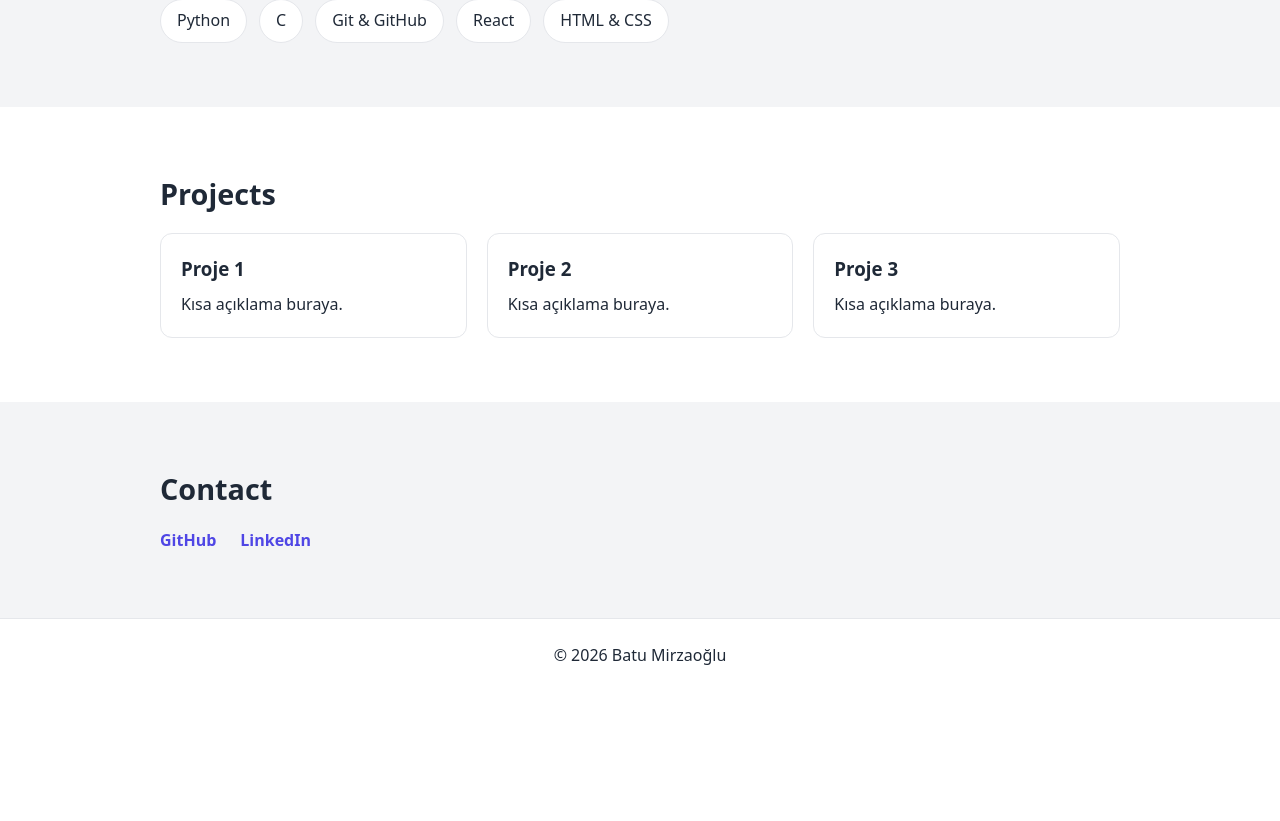
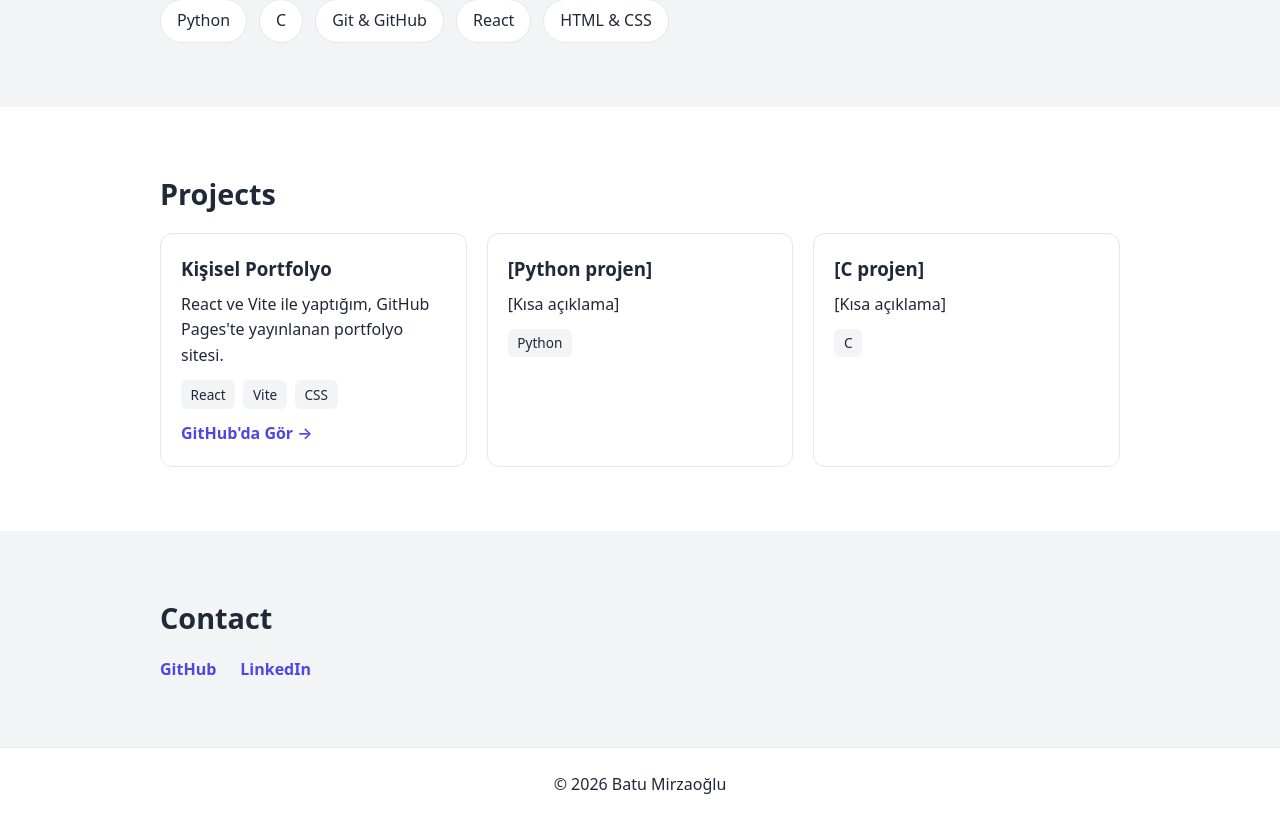
Before and after one commit to batumirzaoglu0/portfolio, a React (Vite) app: page / in a window 1280 px wide. Shown: the part 910-1731 px from the top of the page. Before the commit the page ends 1603 px from the top, so only its background shows below. Built offline with nearby package versions, Linux system fonts and the light colour scheme.

Commit message:
feat: add reusable project cards from data array

```diff
--- a/src/App.css
+++ b/src/App.css
@@ -32,3 +32,9 @@
 .contact-list { display: flex; gap: 1.5rem; }
 .contact-list a { color: var(--accent); font-weight: 600; }
 .footer { text-align: center; padding: 1.5rem; border-top: 1px solid #e5e7eb; }
+/* Project card details */
+.tags { display: flex; flex-wrap: wrap; gap: 0.5rem; margin: 0.75rem 0; }
+.tags li { background: var(--bg-alt); padding: 0.2rem 0.6rem; border-radius: 6px; font-size: 0.85rem; }
+.card { transition: transform 0.2s, box-shadow 0.2s; }
+.card:hover { transform: translateY(-4px); box-shadow: 0 6px 16px rgba(0, 0, 0, 0.1); }
+.card-link { color: var(--accent); font-weight: 600; }
--- a/src/components/ProjectCard.jsx
+++ b/src/components/ProjectCard.jsx
@@ -1,8 +1,18 @@
-function ProjectCard({ title, description }) {
+function ProjectCard({ title, description, tech, link }) {
   return (
     <article className="card">
       <h3>{title}</h3>
       <p>{description}</p>
+      <ul className="tags">
+        {tech.map((t) => (
+          <li key={t}>{t}</li>
+        ))}
+      </ul>
+      {link && (
+        <a href={link} target="_blank" rel="noreferrer" className="card-link">
+          GitHub'da Gör →
+        </a>
+      )}
     </article>
   );
 }
--- a/src/components/Projects.jsx
+++ b/src/components/Projects.jsx
@@ -1,4 +1,5 @@
 import ProjectCard from './ProjectCard';
+import { projects } from '../data/projects';
 
 function Projects() {
   return (
@@ -6,9 +7,15 @@ function Projects() {
       <div className="container">
         <h2>Projects</h2>
         <div className="card-grid">
-          <ProjectCard title="Proje 1" description="Kısa açıklama buraya." />
-          <ProjectCard title="Proje 2" description="Kısa açıklama buraya." />
-          <ProjectCard title="Proje 3" description="Kısa açıklama buraya." />
+          {projects.map((p) => (
+            <ProjectCard
+              key={p.id}
+              title={p.title}
+              description={p.description}
+              tech={p.tech}
+              link={p.link}
+            />
+          ))}
         </div>
       </div>
     </section>
--- /dev/null
+++ b/src/data/projects.js
@@ -0,0 +1,26 @@
+export const projects = [
+  {
+    id: 1,
+    title: "Kişisel Portfolyo",
+    description: "React ve Vite ile yaptığım, GitHub Pages'te yayınlanan portfolyo sitesi.",
+    tech: ["React", "Vite", "CSS"],
+    category: "web",
+    link: "https://github.com/batumirzaoglu0/portfolio",
+  },
+  {
+    id: 2,
+    title: "[Python projen]",
+    description: "[Kısa açıklama]",
+    tech: ["Python"],
+    category: "python",
+    link: "",
+  },
+  {
+    id: 3,
+    title: "[C projen]",
+    description: "[Kısa açıklama]",
+    tech: ["C"],
+    category: "c",
+    link: "",
+  },
+];
```
